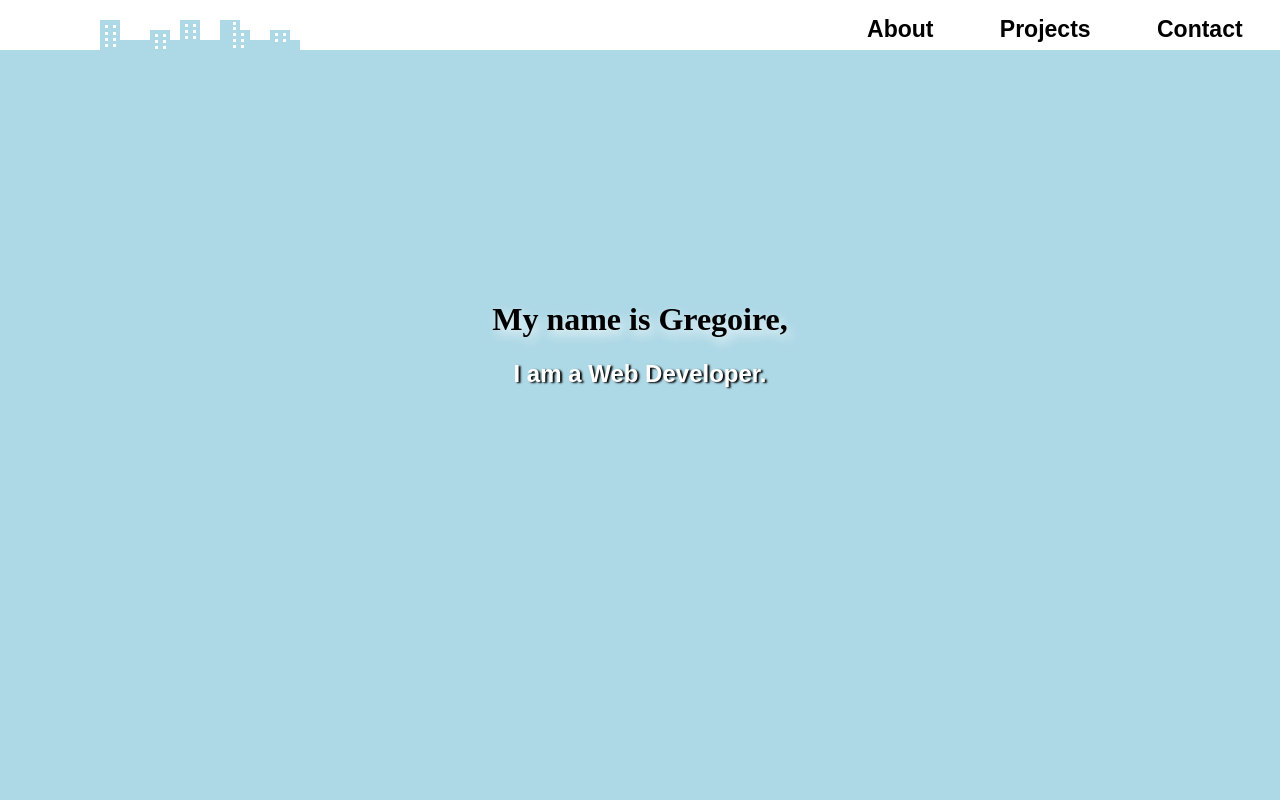
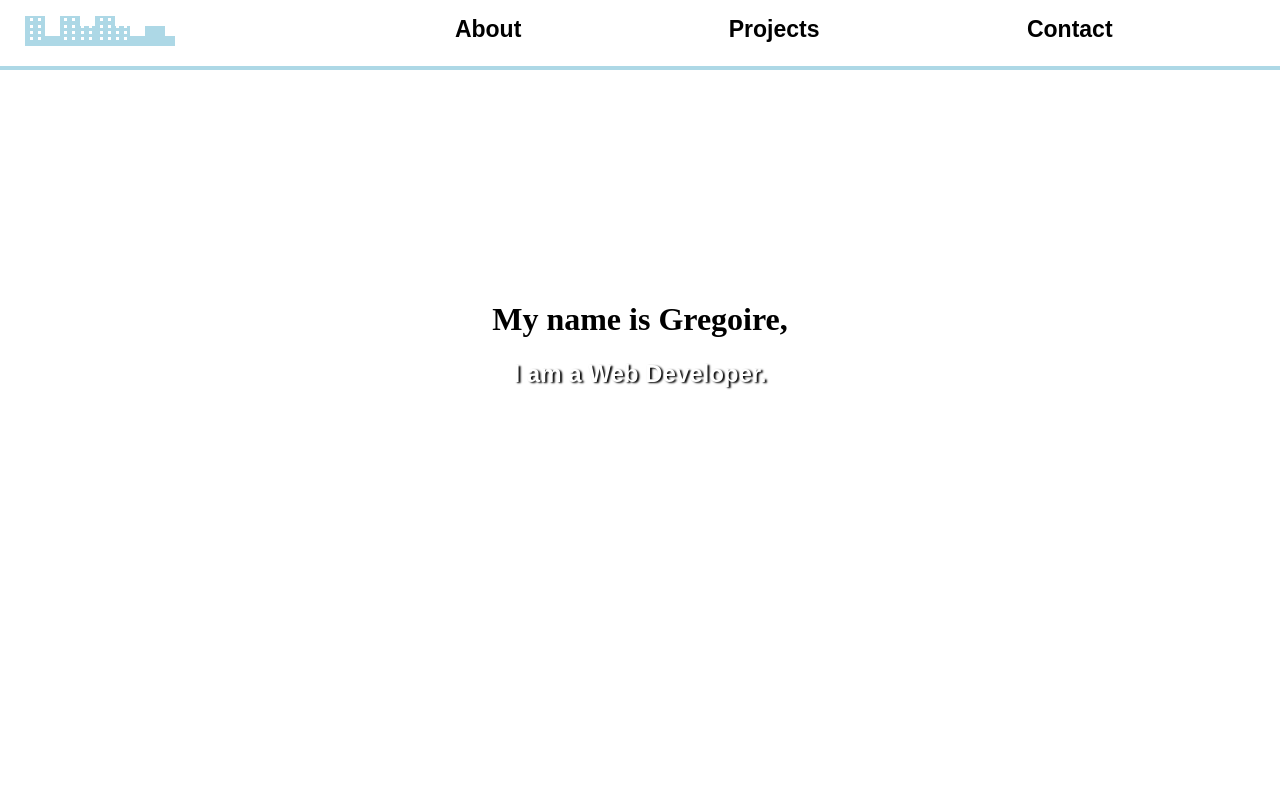
Before and after one commit to Jrejoire/gcottin-portfolio, a plain HTML site: page index.html in a window 1280 px wide. Shown: the top 800 px of the page. Drawn offline with nearby package versions, Linux system fonts and the light colour scheme; a script that the page names is missing; a web font is replaced by a local one.

Commit message:
navbar flexbox

```diff
--- a/index.html
+++ b/index.html
@@ -14,25 +14,22 @@
 
 
     <nav id="navbar">
-      <div id="css-logo">
-        <div class="light">
-        </div>
-        <div id="light2" class="light">
-        </div>
-        <div id="light3" class="light">
-        </div>
-        <div id="light4" class="light">
-        </div>
-        <div id="light5" class="light">
-        </div>
-        <div class="city">
-        </div>
-        <div id="city2"class="city">
-        </div>
-        <div id="city3"class="city">
-        </div>
-      </div>
-      <ul>
+      <ul class="nav-container">
+        <li>
+          <div id="css-logo">
+              <div id="city" class="city">
+                  <div class="light"></div>
+              </div>
+              <div id="city2" class="city">
+                <div id="light2" class="light"></div>
+                <div id="light3" class="light"></div>
+              </div>
+              <div id="city3" class="city">
+                <div id="light4" class="light"></div>
+                <div id="light5" class="light"></div>
+              </div>
+          </div>
+        </li>
         <li><a href="#about"> About</a></li>
         <li><a href="#projects"> Projects</a></li>
         <li><a href="#Profile-link"> Contact</a></li>
--- a/script.js
+++ b/script.js
@@ -7,4 +7,4 @@ const scene2 = new ScrollMagic.Scene({
   triggerElement: "#about"
 })
   .setTween(tl)
-		.addTo(controller);
+    .addTo(controller);
--- a/style.css
+++ b/style.css
@@ -4,10 +4,38 @@ body{
   margin:0;
 }
 
-#welcome-section{
-  background:lightblue;
-  height: 100vh;
+.nav-container{
+  position:fixed;
+  display: flex;
+  justify-content: space-evenly;
   width: 100%;
+  height:50px;
+  top:0px;
+  z-index:1;
+  border-bottom-style: solid;
+  border-bottom-color: lightblue;
+  border-width: 4px;
+}
+
+li{
+  list-style-type: none;
+  color:black;
+  font-size: 23px;
+}
+
+li>a{
+  flex: 1;
+  color:black;
+  text-decoration: none;
+  font-weight: bold;
+}
+
+a, p{
+  font-family: 'Muli', sans-serif;
+}
+¨
+#css-logo{
+  flex: 4;
 }
 
 .light{
@@ -15,47 +43,47 @@ body{
   background: transparent;
   width: 5px;
   height: 16px;
-  top:25px;
-  left:105px;
+  top: 2px;
+  left:5px;
   border-color: white;
   border-style: dotted;
   z-index: 1;
 }
 
 #light2{
-  left:185px;
-  top:17px;
+  left:5px;
+  top:2px;
 }
 #light3{
-  height:20px;
+  height:16px;
   width:5px;
-  left:233px;
-  top:22px;
+  left:56px;
+  top:2px;
 }
 #light4{
-  left:275px;
-  top:20px;
+  left:4px;
+  top:2px;
 }
 #light5{
-   left:155px;
-    top:27px;
-  }
-
+  left:56px;
+  top:2px;
+}
 
 #city2{
-  left:180px;
+  position:absolute;
+  left:25px;
 }
 #city3{
-  left:220px;
+  position:absolute;
+  left:60px;
 }
 
 .city{
   background:lightblue;
   position:absolute;
+  left:95px;
   width:20px;
   height:30px;
-  top:20px;
-  left:100px;
 }
 .city:before{
   content:"";
@@ -76,17 +104,17 @@ body{
   left:50px;
 }
 
+#welcome-section{
+  height: 100vh;
+  width: 100%;
+}
+
 .title{
   position:relative;
   text-align: center;
   top:35%;
 }
 
-li>a{
-  color:black;
-  text-decoration: none;
-  font-weight: bold;
-}
 
 .project-tile>h1{
   margin-top:50px;
@@ -104,9 +132,7 @@ h2{
   text-shadow: 2px 1px 2px black;
   }
 
-a, p{
-  font-family: 'Muli', sans-serif;
-}
+
 
 img{
   position: relative;
@@ -121,26 +147,6 @@ img{
   padding: 2.5em;
 }
 
-li{
-  display:inline;
-  padding: 25px;
-  color:black;
-  font-size: 23px;
-  margin-right:1%;
-}
-
-#navbar{
-  position:fixed;
-  width: 100%;
-  height:50px;
-  background: white;
-  top:0px;
-  text-align: right;
-  z-index:1;
-  border-bottom-style: solid;
-  border-bottom-color: lightblue;
-  border-width: 4px;
- }
 .container{
   display: flex;
   flex-wrap: wrap;
@@ -172,4 +178,7 @@ li{
   .project-tile{
     width: 100%;
   }
+  .city{
+    display: none;
+  }
 }
```
